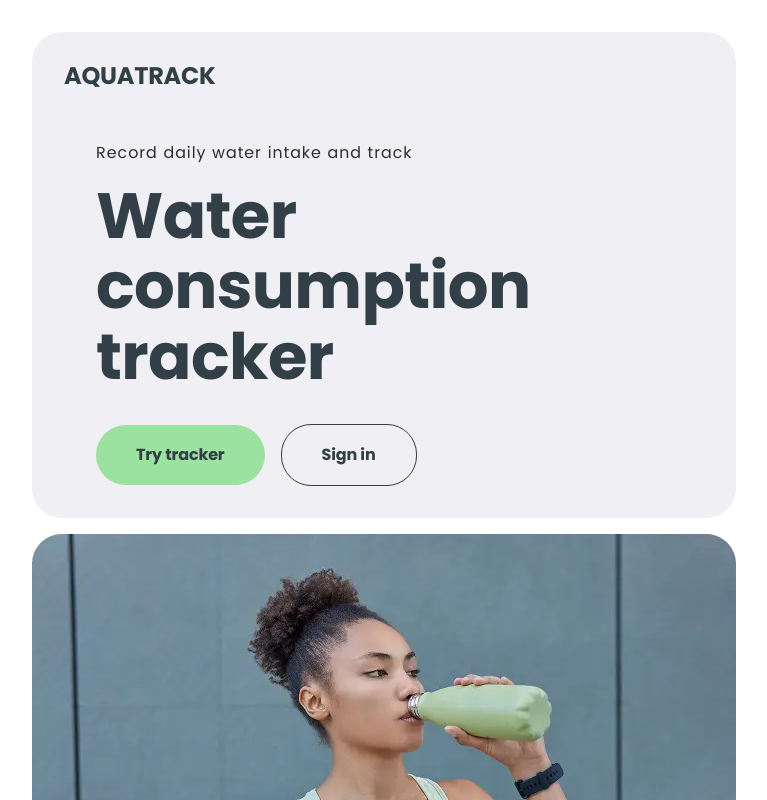
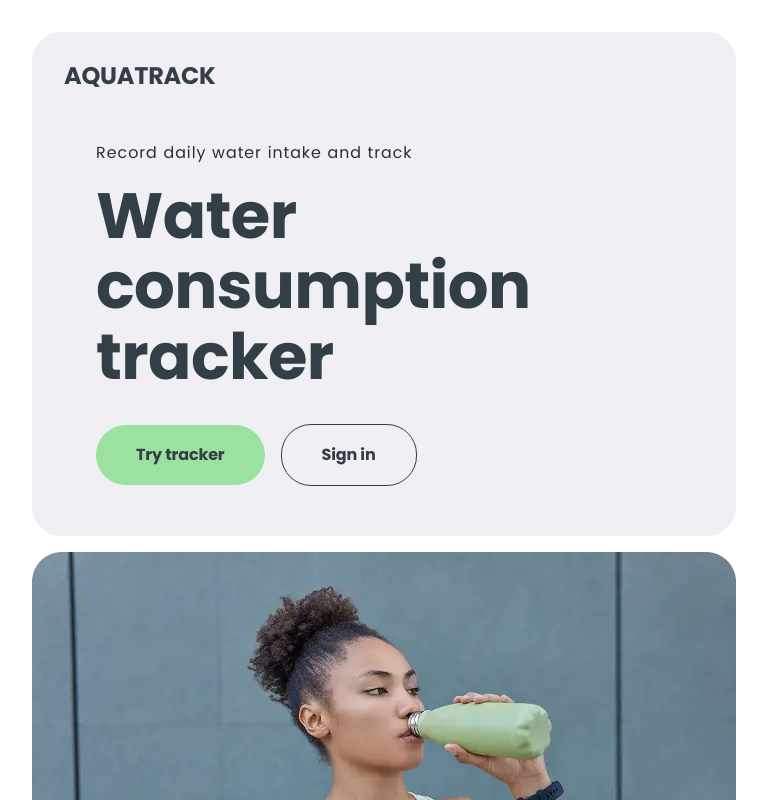
Before and after one commit to Artur-Luniaka/aquacoders, a React (Vite) app: page / in a window 1280 px wide. Shown: the top 800 px of the page, without its empty margins (256-1023 px from the left). Built offline with nearby package versions, Linux system fonts and the light colour scheme.

Commit message:
fixed padding bottom for GreyBlock

```diff
--- a/src/components/GreyBlock/GreyBlock.module.css
+++ b/src/components/GreyBlock/GreyBlock.module.css
@@ -1,10 +1,10 @@
 .box {
   background-color: var(--color-lightgrey);
-  padding: 24px 16px;
+  padding: 24px 16px 67px 16px;
   width: 343px;
   border-radius: 30px;
   @media (min-width: 768px) {
-    padding: 32px;
+    padding: 32px 32px 50px 32px;
     width: 704px;
   }
   @media (min-width: 1440px) {
```
